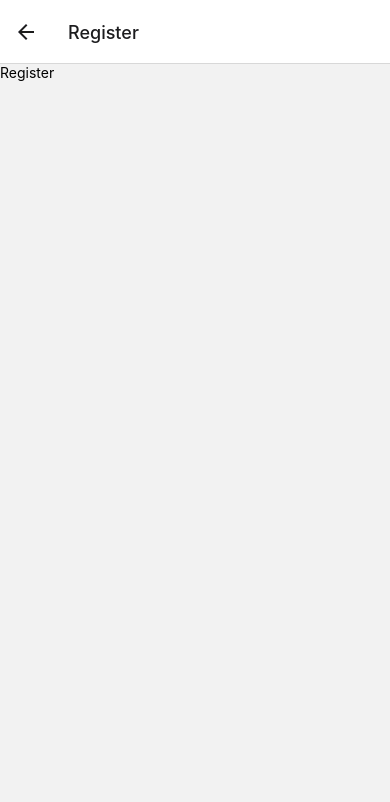
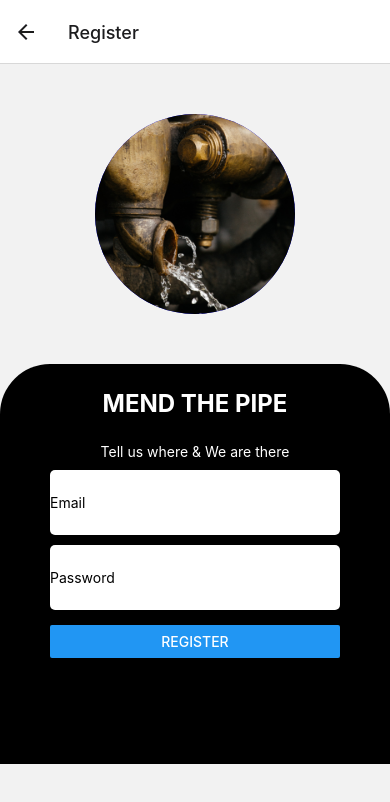
Before and after one commit to kas101/PowerHacks, a React Native app: screen /Register in a window 390 px wide. Shown: the top 802 px of the page. Built offline with nearby package versions, Linux system fonts and the light colour scheme.

Commit message:
image logo positioning reduced by half

```diff
--- a/components/Login.jsx
+++ b/components/Login.jsx
@@ -27,7 +27,7 @@ const styles = StyleSheet.create({
 
     },
     img: {
-        borderRadius: 100,
+        borderRadius: 50,
         alignSelf: 'center',
         width: 200,
         height: 200,
--- a/components/Register.jsx
+++ b/components/Register.jsx
@@ -1,10 +1,65 @@
 import React from 'react'
-import { Text } from 'react-native'
+import { Button, Image, StyleSheet, Text, View } from 'react-native'
+import { TextInput } from 'react-native-gesture-handler'
 
-export default function Register() {
+//Login screen
+//intial page seen by user
+export default function Register({ navigation }) {
     return (
-        <Text>
-            Register
-        </Text>
+        <View style={styles.container} >
+            <Image style={styles.img} source={require('./assets/logo.jpg')} />
+            <View style={styles.signincontainer}>
+                <Text style={{ ...styles.text, fontSize: 24 }}>MEND THE PIPE</Text>
+                <Text style={{ ...styles.text, marginBottom: 10, fontWeight: 'normal', fontVariant: 'italic' }}>Tell us where & We are there</Text>
+                <TextInput placeholder='Email' style={styles.input} />
+                <TextInput placeholder='Password' style={{ ...styles.input, marginTop: 10, marginBottom: 15 }} />
+                <Button title="Register" onPress={() => { navigation.navigate('Dashboard') }} />
+
+            </View>
+        </View>
     )
 }
+
+
+const styles = StyleSheet.create({
+    container: {
+        flex: 1,
+        borderRadius: 5,
+
+
+
+    },
+    img: {
+        borderRadius: 100,
+        alignSelf: 'center',
+        width: 200,
+        height: 200,
+        marginTop: 50,
+        backgroundColor: 'blue',
+
+
+
+    },
+    signincontainer: {
+        height: 400,
+        borderTopStartRadius: 50,
+        borderTopRightRadius: 50,
+        backgroundColor: '#000000',
+        marginTop: 50,
+        paddingHorizontal: 50,
+
+    },
+    text: {
+        color: 'white',
+        textAlign: 'center',
+        marginTop: 25,
+        fontWeight: 'bold'
+
+    },
+    input: {
+        height: 65,
+        backgroundColor: '#ffffff',
+        borderRadius: 5
+    }
+
+})
```
